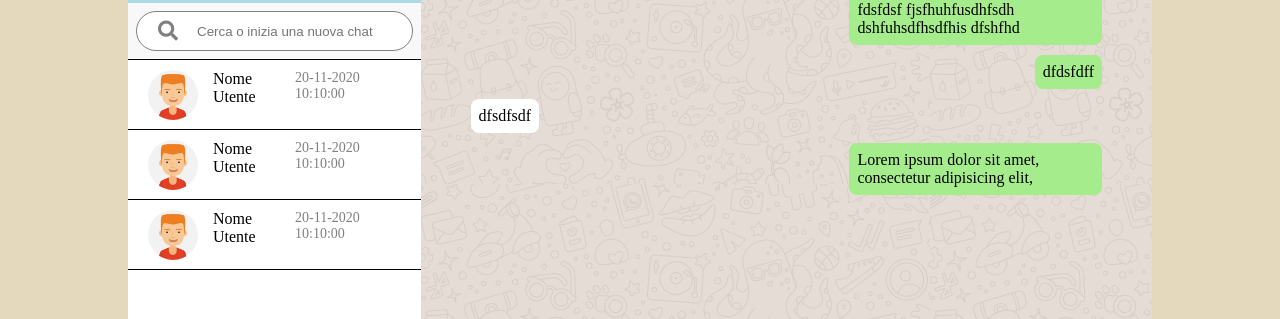
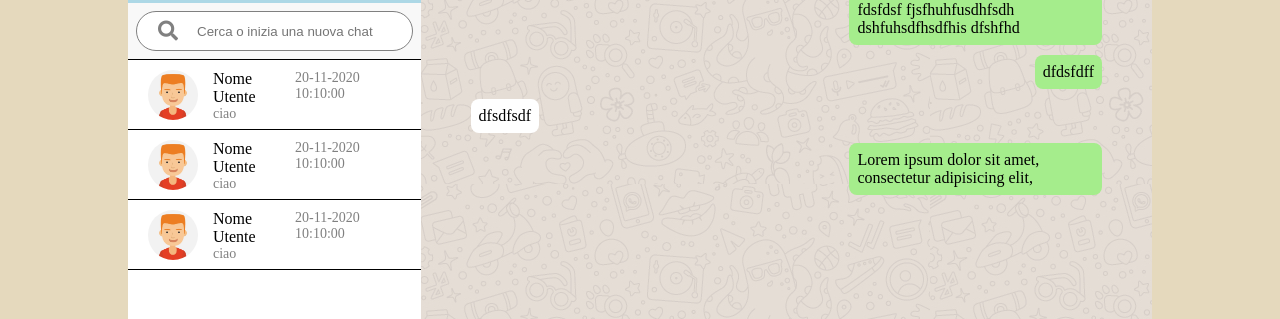
Before and after one commit to AndreaRobertoGrassi/vue-boolzapp, a plain HTML site: page index.html in a window 1280 px wide. Shown: the part 177-496 px from the top of the page. Drawn offline with Linux system fonts and the light colour scheme.

Commit message:
aggiunto classe text

```diff
--- a/css/style.css
+++ b/css/style.css
@@ -27,7 +27,7 @@
 input:focus{
   border: 2px solid green;
 }
-.clock{
+.clock,.last-msg{
   font-size: 14px;
   color: grey;
 }
@@ -153,7 +153,7 @@
   align-self: center;
   margin-left: 20px;
 }
-.profiles-chats .img-nome-chat .utente-chat{
+.profiles-chats .img-nome-chat .text{
   margin: 10px 0 0 15px;
 }
 .profiles-chats .chat-friends .clock{
--- a/index.html
+++ b/index.html
@@ -66,7 +66,13 @@
             <div class="chat-friends">
               <div class="img-nome-chat">
                 <img src="img/avatar_1.jpg" alt="">
-                <div class="utente-chat">Nome Utente</div>
+                <div class="text">
+                  <div class="utente-chat">Nome Utente</div>
+                  <div class="last-msg">
+                    ciao
+                  </div>
+                </div>
+
               </div>
               <div class="clock">20-11-2020 10:10:00</div>
             </div>
@@ -74,7 +80,12 @@
             <div class="chat-friends">
               <div class="img-nome-chat">
                 <img src="img/avatar_1.jpg" alt="">
-                <div class="utente-chat">Nome Utente</div>
+                <div class="text">
+                  <div class="utente-chat">Nome Utente</div>
+                  <div class="last-msg">
+                    ciao
+                  </div>
+                </div>
               </div>
               <div class="clock">20-11-2020 10:10:00</div>
             </div>
@@ -82,7 +93,12 @@
             <div class="chat-friends">
               <div class="img-nome-chat">
                 <img src="img/avatar_1.jpg" alt="">
-                <div class="utente-chat">Nome Utente</div>
+                <div class="text">
+                  <div class="utente-chat">Nome Utente</div>
+                  <div class="last-msg">
+                    ciao
+                  </div>
+                </div>
               </div>
               <div class="clock">20-11-2020 10:10:00</div>
             </div>
```
